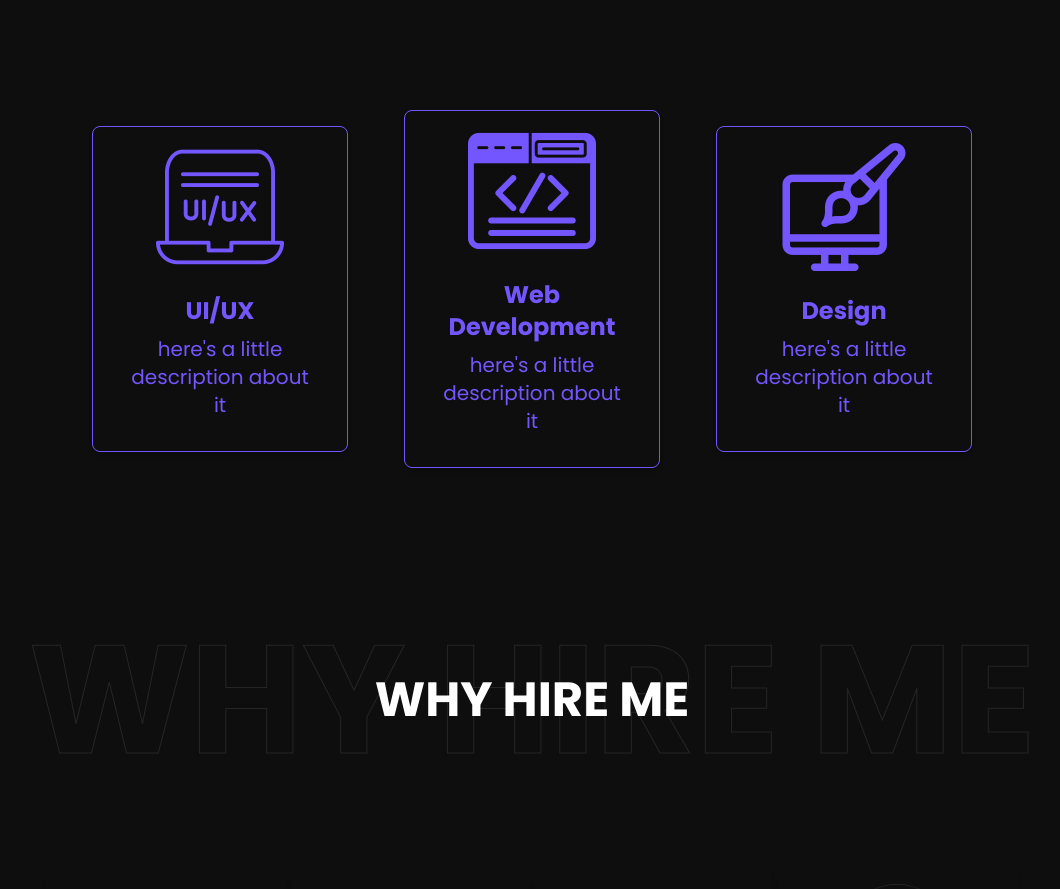
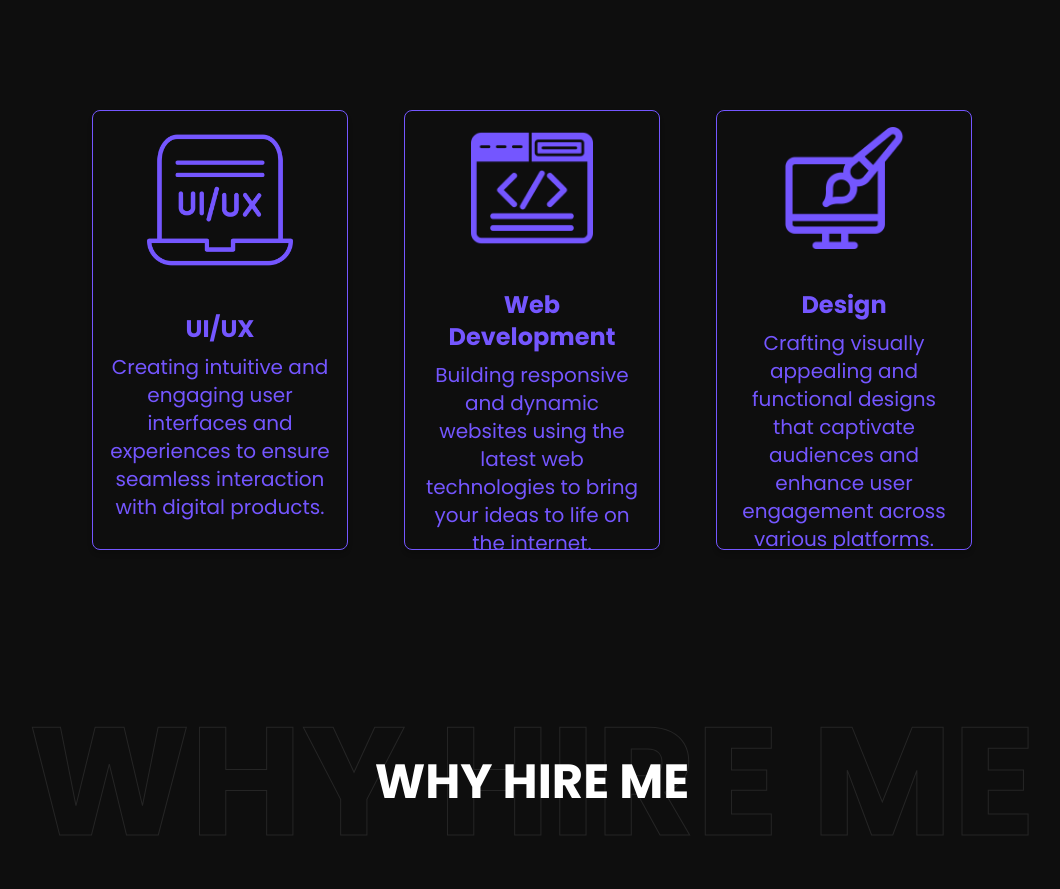
Before and after one commit to kraymis/myPortofolio, a React (Vite) app: page / in a window 1280 px wide. Shown: the part 1720-2609 px from the top of the page, without its empty margins (108-1168 px from the left). Built offline with nearby package versions, Linux system fonts and the light colour scheme.

Commit message:
la hada commit tali hhhh

```diff
--- a/src/components/Card.jsx
+++ b/src/components/Card.jsx
@@ -9,9 +9,9 @@ const defaultProps = {
 
 const Card = ({ imgSrc, title, description }) => {
   return (
-    <div className="w-[60%] sm:w-[40vw] md:w-[30vw] lg:w-[20vw] h-auto bg-transparent border border-[#7456FF] text-white rounded-lg shadow-md overflow-hidden flex flex-col items-center px-4 py-4 gap-2 mx-3 transition-transform duration-300 hover:scale-105 hover:bg-white hover:text-black hover:text-opacity-70 hover:border-[#7456FF]">
+    <div className="w-[60%] sm:w-[40vw] md:w-[30vw] lg:w-[20vw] h-[55vh] bg-transparent border border-[#7456FF] text-white rounded-lg shadow-md overflow-hidden flex flex-col items-center px-4 py-4 gap-2 mx-3 transition-transform duration-300 hover:scale-105 hover:bg-white hover:text-black hover:text-opacity-70 hover:border-[#7456FF]">
       {/* Image Container */}
-      <div className="w-auto h-[13vh] sm:h-[16vh] md:h-[16vh] lg:h-[16vh] flex items-center justify-center overflow-hidden">
+      <div className="w-auto h-[35%] sm:h-[40%]  sm:mb-8 flex items-center justify-center overflow-hidden">
         <img
           src={imgSrc}
           alt={title}
@@ -20,7 +20,7 @@ const Card = ({ imgSrc, title, description }) => {
       </div>
 
       {/* Text Content */}
-      <div className="flex flex-col items-center justify-center p-4">
+      <div className="flex flex-col h-[65%] sm:h-[60%] sm:items-center justify-center sm:justify-start p-2sm:p-4">
         <h3 className="text-base sm:text-lg md:text-xl lg:text-2xl font-semibold text-[#7456FF] mb-2 text-center transition-colors duration-300 hover:text-black">{title}</h3>
         <p className="text-sm sm:text-base md:text-lg lg:text-xl text-[#7456FF] text-center transition-colors duration-300 hover:text-gray-700">{description}</p>
       </div>
--- a/src/pages/HomePage.jsx
+++ b/src/pages/HomePage.jsx
@@ -116,17 +116,17 @@ const HomePage = () => {
       <Card
         imgSrc={imguiux}
         title="UI/UX"
-        description="here's a little description about it"
+        description="Creating intuitive and engaging user interfaces and experiences to ensure seamless interaction with digital products."
       />
       <Card
         imgSrc={imgcode}
         title="Web Development"
-        description="here's a little description about it"
+        description="Building responsive and dynamic websites using the latest web technologies to bring your ideas to life on the internet."
       />
       <Card
         imgSrc={imgdesign}
         title="Design"
-        description="here's a little description about it"
+        description="Crafting visually appealing and functional designs that captivate audiences and enhance user engagement across various platforms."
       />
     </div>
 
```
